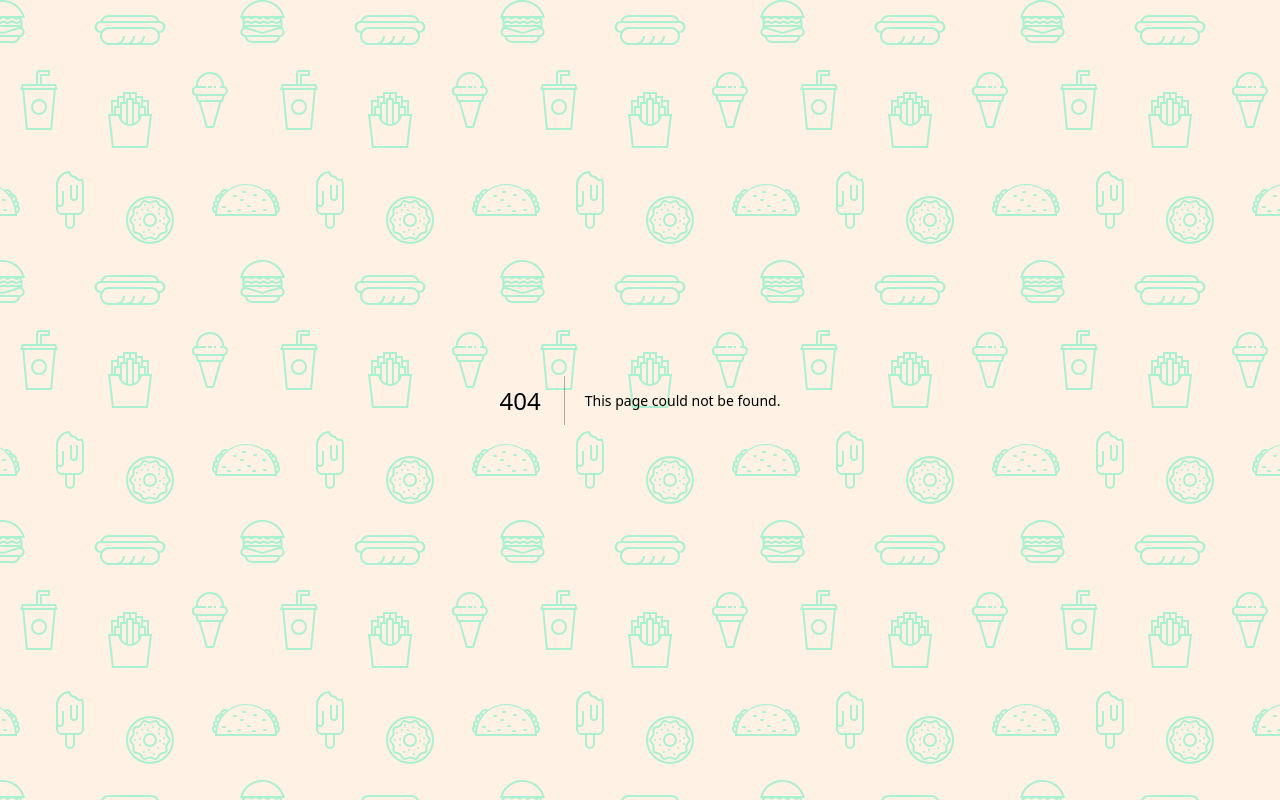
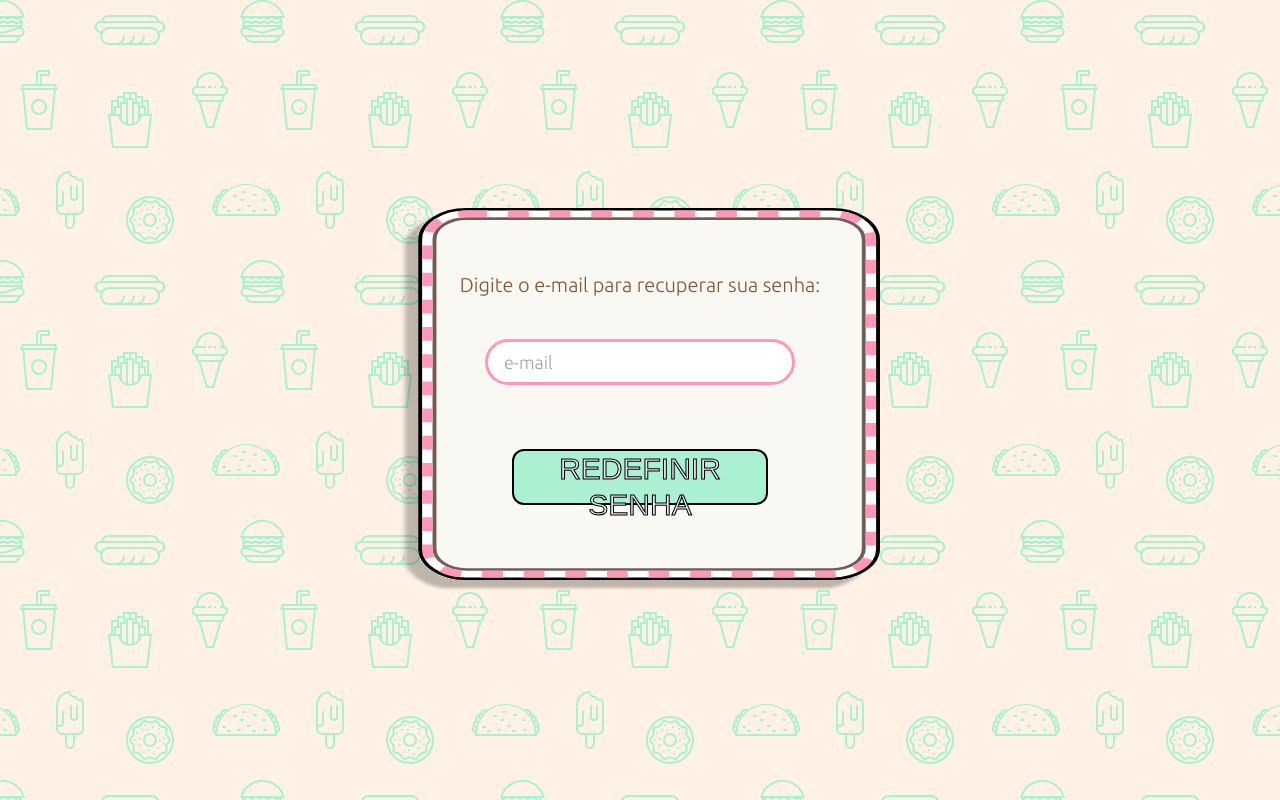
Before and after one commit to Bloco-N/receitinhas-front, a Next.js app: page /recuperar-senha in a window 1280 px wide. Before the commit this address had no page. Built offline with nearby package versions, Linux system fonts and the light colour scheme; a web font is replaced by a local one.

Commit message:
feat: creating reset password page

```diff
--- a/src/app/login/page.tsx
+++ b/src/app/login/page.tsx
@@ -16,7 +16,7 @@ export default function Home() {
       <div className="absolute flex flex-col mt-44">
         <Input type="email" placeholder="e-mail"/>
         <Input type="password" placeholder="senha"/>
-        <p className="mx-auto font-ubuntu text-chocolate text-base">Esqueci minha senha</p>
+        <p className="mx-auto font-ubuntu text-chocolate text-base"><Link className="no-underline" href="/recuperar-senha">Esqueci minha senha</Link></p>
         <Button text="ENTRAR" width="w-36" bgColor=" bg-mint"/>
         <p className="mx-auto font-ubuntu text-chocolate text-base">Ainda não tem uma conta? <Link className="no-underline" href="/cadastro">Cadastre-se aqui</Link></p>
       </div>
--- /dev/null
+++ b/src/app/recuperar-senha/page.tsx
@@ -0,0 +1,23 @@
+import Card from "@/components/Card";
+import Input from "@/components/Input";
+import Button from "@/components/Button";
+
+export default function Home() {
+  return (
+    <div className="flex flex-col justify-center h-svh items-center relative">
+
+      <Card dimensions="w-[30rem] h-[24rem]"/>
+
+      <div className="absolute flex flex-col">
+
+        <p className="font-ubuntu text-chocolate mb-10 text-xl">Digite o e-mail para recuperar sua senha:</p>
+
+        <Input type="email" placeholder="e-mail"/>
+
+        <Button text="REDEFINIR SENHA" width="w-64" bgColor=" bg-mint"/>
+
+      </div>
+
+    </div>
+  );
+}
--- a/src/components/Input.tsx
+++ b/src/components/Input.tsx
@@ -8,6 +8,6 @@ export default function Input({ type, placeholder }: InputProps) {
   return (
     <input type={type}
            placeholder={placeholder}
-           className="box-content w-72 h-10 rounded-full border-[3px] font-ubuntu text-lg border-cotton-candy focus:outline-none mb-6 pl-4"/>
+           className="box-content mx-auto w-72 h-10 rounded-full border-[3px] font-ubuntu text-lg border-cotton-candy focus:outline-none mb-6 pl-4"/>
   )
 }
```
